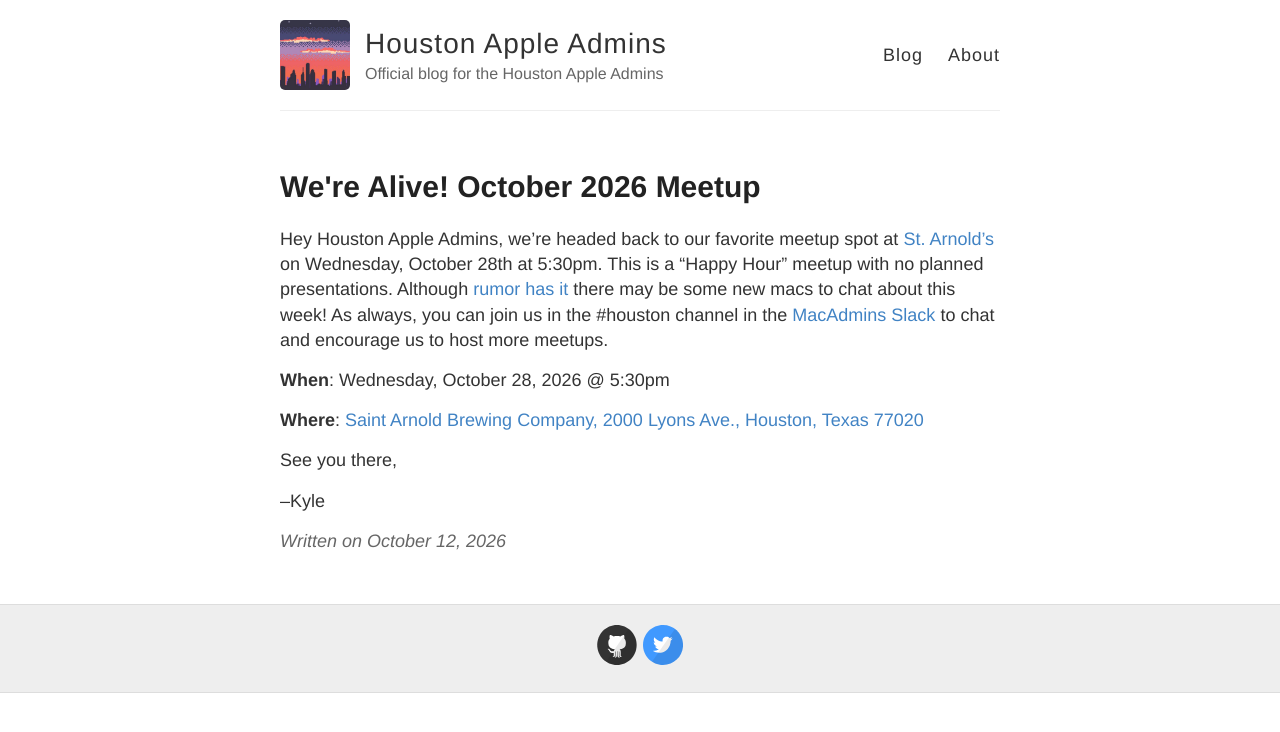
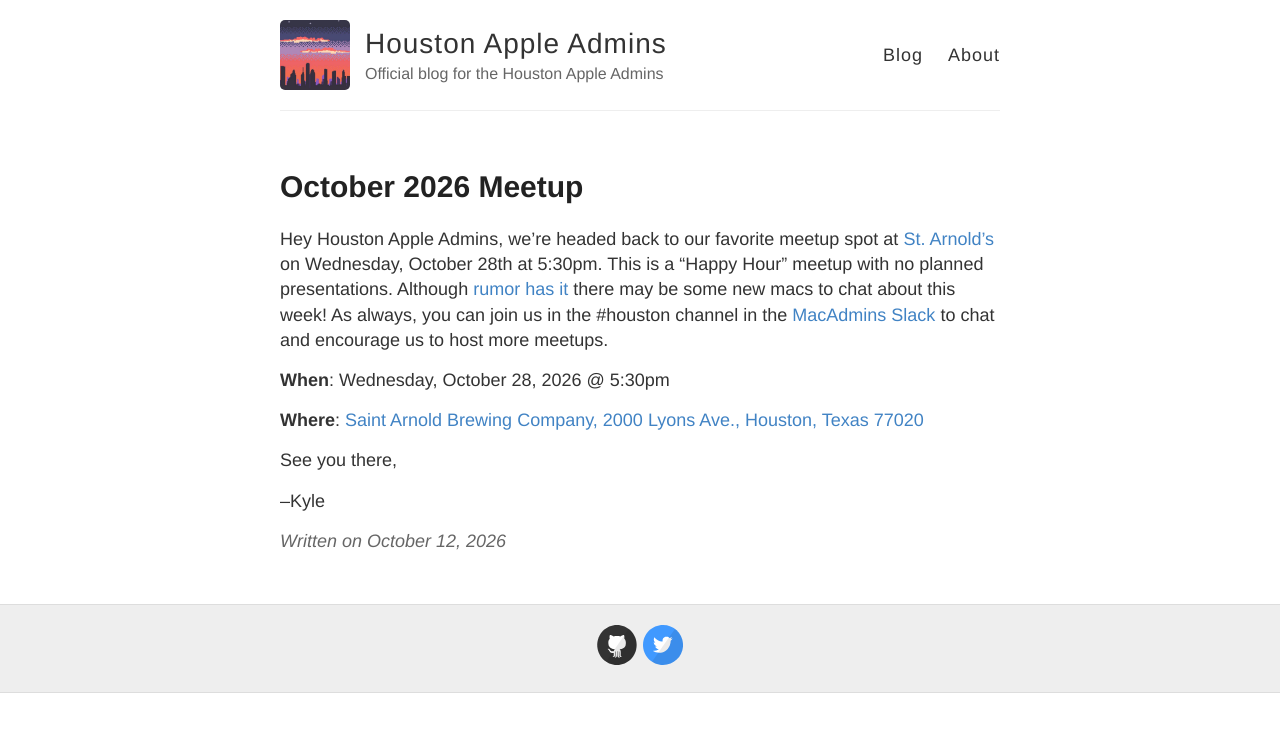
Before and after one commit to houstonappleadmins/houstonappleadmins.github.io, a Jekyll site: the page built from _posts/2026-10-12-Oct2026-HoustonAppleAdmins.md, in a window 1280 px wide. Shown: the top 732 px of the page. Built offline with Jekyll 4.4.1, drawn with Linux system fonts in a browser that asks for light colours; our own code applies the rules of GitHub Pages for plain Markdown files.

Commit message:
Update 2026-10-12-Oct2026-HoustonAppleAdmins.md
updated title

```diff
--- a/_posts/2026-10-12-Oct2026-HoustonAppleAdmins.md
+++ b/_posts/2026-10-12-Oct2026-HoustonAppleAdmins.md
@@ -1,5 +1,5 @@
 ---
-title: "We're Alive! October 2026 Meetup"
+title: "October 2026 Meetup"
 date: 2026-10-12T14:06:00-06:00
 ---
 Hey Houston Apple Admins, we're headed back to our favorite meetup spot at [St. Arnold's](https://www.saintarnold.com/) on Wednesday, October 28th at 5:30pm. This is a "Happy Hour" meetup with no planned presentations. Although [rumor has it](https://www.macrumors.com/2026/10/12/new-macs-and-ipad-mini-in-los-angeles/) there may be some new macs to chat about this week! As always, you can join us in the #houston channel in the [MacAdmins Slack](https://macadmins.org/community/slack/) to chat and encourage us to host more meetups.
```
